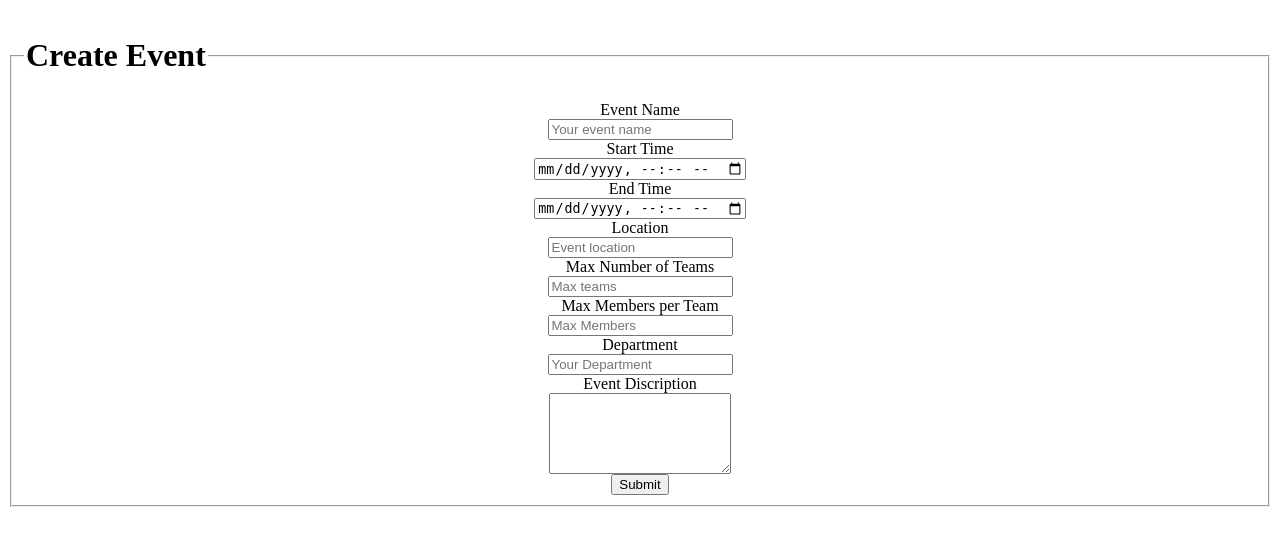
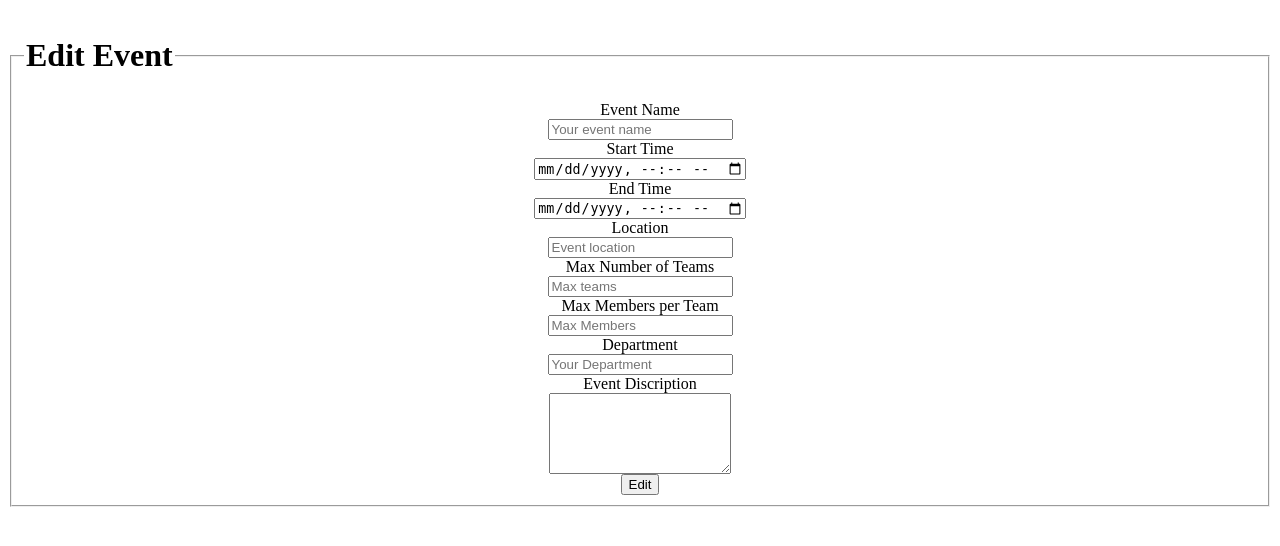
Before and after one commit to fengjiawei2011/hackathonapp, a Flask app: template Hack-a-thon/app/templates/edit_event.html in a window 1280 px wide. Shown: the part 78-624 px from the top of the page. Run offline with Flask 2, Linux system fonts and the light colour scheme; the template is opened without the code that fills it: values that come from a table or form of the project are taken from there, others are empty; some libraries are stand-ins or nearby versions.

Commit message:
Bug Fix Edit Event

```diff
--- a/Hack-a-thon/app/templates/edit_event.html
+++ b/Hack-a-thon/app/templates/edit_event.html
@@ -122,7 +122,7 @@
 							{{form.hidden_tag()}}
 							<fieldset>
 								<legend class="text-center">
-									<h1>Create Event</h1>
+									<h1>Edit Event</h1>
 								</legend>
 
 								<!--Event Name input-->
@@ -222,7 +222,7 @@
 								<!-- Form actions -->
 								<div class="form-group">
 									<div class="col-md-12 text-right">
-										<button type="submit" class="btn btn-primary btn-lg">Submit</button>
+										<button type="submit" class="btn btn-primary btn-lg">Edit</button>
 									</div>
 								</div>
 							</fieldset>
```
